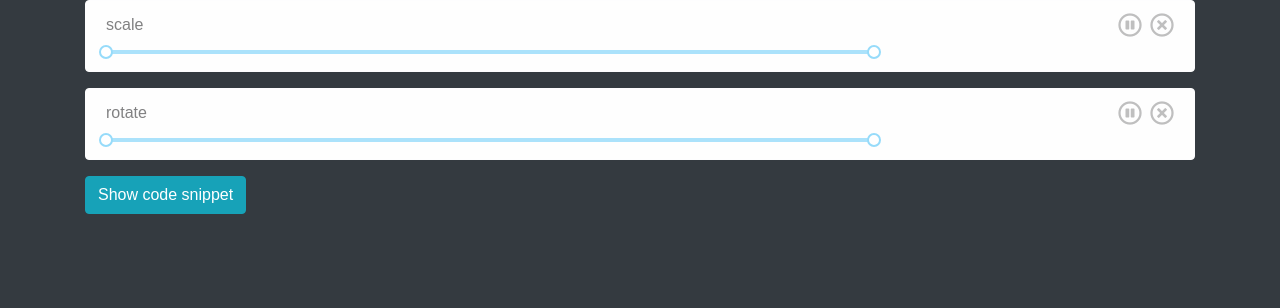
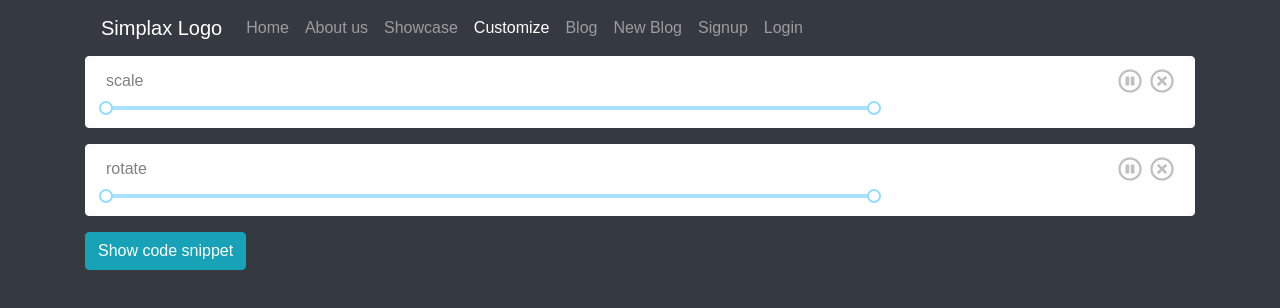
Before and after one commit to simplax/simplax, a React (Create React App) app in the folder client/: page /customize in a window 1280 px wide. Shown: the top 308 px of the page. Built offline with nearby package versions, Linux system fonts and the light colour scheme; no server answers.

Commit message:
update CodeSnippetModal

```diff
--- a/client/src/components/CodeSnippetModal.jsx
+++ b/client/src/components/CodeSnippetModal.jsx
@@ -1,7 +1,7 @@
 import React, { useRef } from "react";
 
 export default function CodeSnipppetModal() {
-  const textAreaRef = useRef(null);
+  const codeSnippetValue = useRef(null);
 
   const code = `import React, { Component } from 'react';
 import Plx from 'react-plx';
@@ -34,7 +34,7 @@ class Example extends Component {
 }`;
 
   function copyToClipboard(e) {
-    textAreaRef.current.select();
+    codeSnippetValue.current.select();
     document.execCommand("copy");
     e.target.focus(); // not show text selection
   }
@@ -70,7 +70,7 @@ class Example extends Component {
             </div>
             <div className="modal-body">
               <pre>{code}</pre>
-              <textarea ref={textAreaRef} value={code} />
+              <textarea rows="0" ref={codeSnippetValue} defaultValue={code} />
             </div>
 
             <div className="modal-footer">
--- a/client/src/index.scss
+++ b/client/src/index.scss
@@ -1,4 +1,4 @@
-@import '../node_modules/bootstrap/scss/bootstrap.scss';
+@import "../node_modules/bootstrap/scss/bootstrap.scss";
 // --------------------
 // Definition of variables
 $primary: #32c3ff;
@@ -58,9 +58,9 @@ body {
 
 // --------------------
 // Navbar
-.Navbar {
-  position: fixed;
-}
+// .Navbar {
+//   position: fixed;
+// }
 
 // --------------------
 // Showcase
--- a/client/src/utils.js
+++ b/client/src/utils.js
@@ -1,5 +1,3 @@
-// TO DO - convert duration --> end
-
 export default function generateParallaxData(effectsArray) {
   // [startValue, endValue, property, unit] = effectsArray
   function generateStartValues(i, offset) {
```
Also changed, not shown: 1 other file (tests, documents, lock files or other folders).
